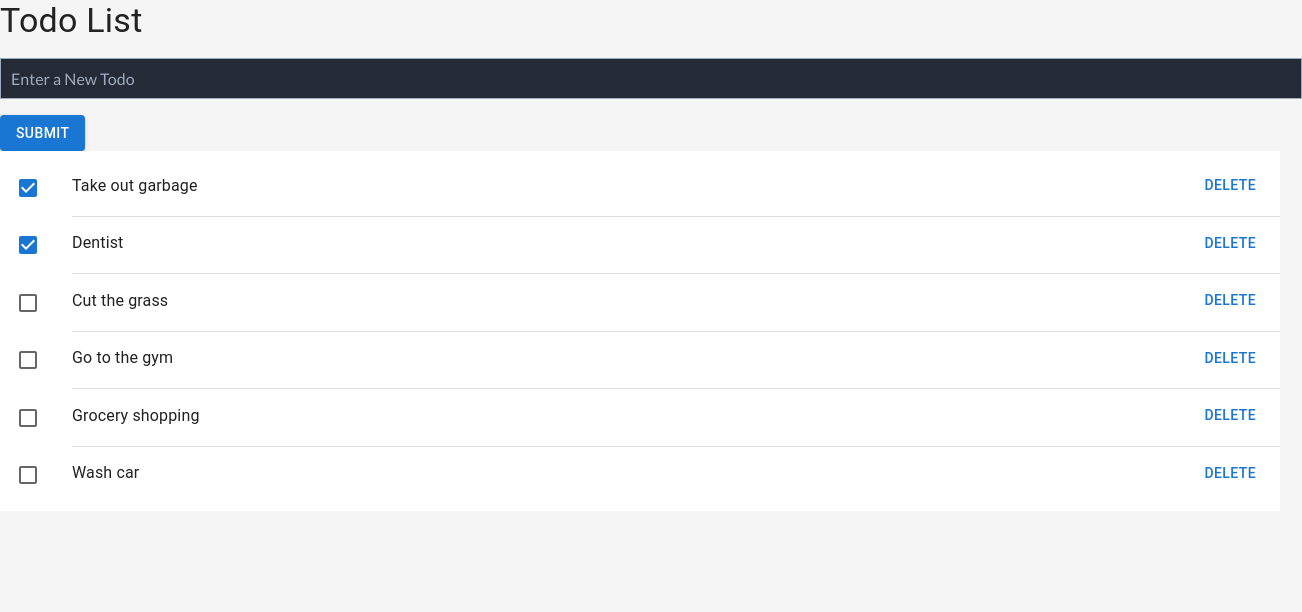
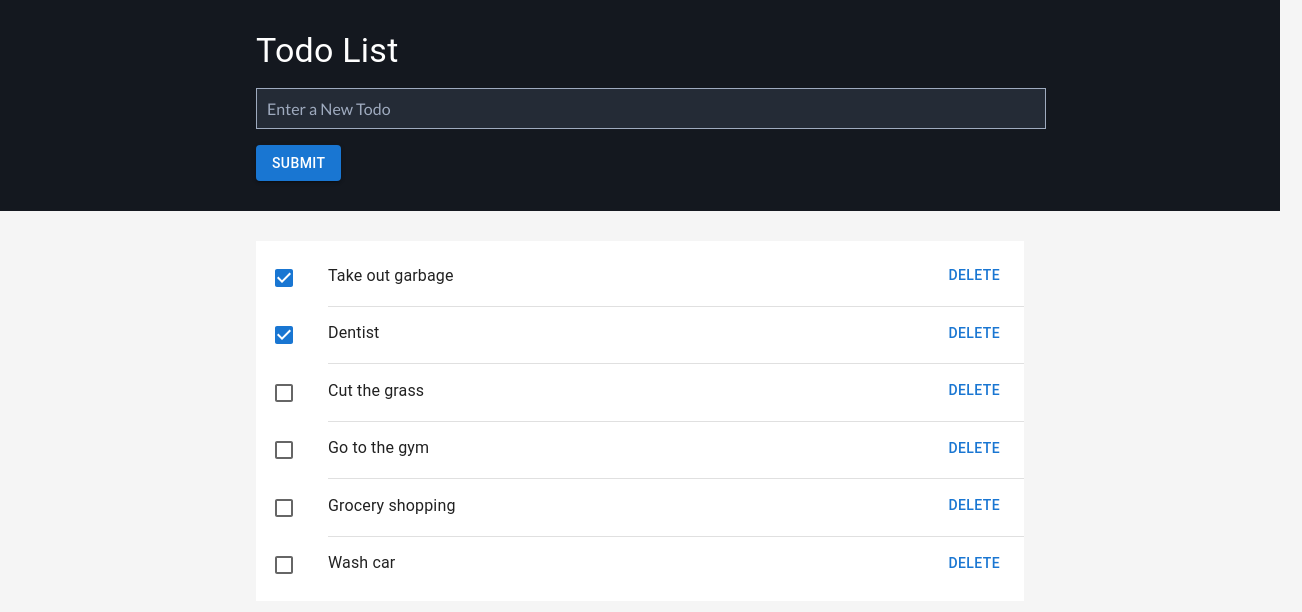
Before and after one commit to alan-eicker/rtk-query-demo, a React (Create React App) app: page / in a window 1280 px wide. Shown: the top 612 px of the page, 1302 px wide, since content can reach past the window. Built offline with nearby package versions, Linux system fonts and the light colour scheme; data requests are answered from the project's data file.

Commit message:
layout refactoring

```diff
--- a/src/features/todos/TodoList/TodoList.css
+++ /dev/null
@@ -1,17 +0,0 @@
-.todo-list-hd {
-  text-align: center;
-  background: #14181f;
-  padding: 30px;
-  color: #fff;
-}
-
-.todo-list-hd-content {
-  max-width: 768px;
-  margin: 0 auto;
-}
-
-.todo-list-bd {
-  padding: 30px;
-  max-width: 768px;
-  margin: 0 auto;
-}
--- a/src/features/todos/TodoList/TodoList.jsx
+++ b/src/features/todos/TodoList/TodoList.jsx
@@ -6,6 +6,8 @@ import Alert from '@mui/material/Alert';
 import CircularProgress from '@mui/material/CircularProgress';
 import Grid from '@mui/material/Grid';
 import List from '@mui/material/List';
+import Paper from '@mui/material/Paper';
+import Box from '@mui/material/Box';
 import TodoListItem from '../TodoListItem';
 import {
   useGetTodosQuery,
@@ -90,17 +92,19 @@ const TodoList = () => {
   }
 
   return (
-    <div className="todo-list">
-      <div className="todo-list-hd">
-        <div className="todo-list-hd-content">
+    <>
+      <Box sx={{ backgroundColor: '#14181f', color: '#fff', p: '30px' }}>
+        <Box sx={{ maxWidth: 768, m: '0 auto' }}>
           <Typography variant="h4" component="h1" sx={{ mb: 2 }}>
             Todo List
           </Typography>
           {newTodoForm}
-        </div>
-      </div>
-      <div className="todo-list-bd">{content}</div>
-    </div>
+        </Box>
+      </Box>
+      <Paper elevation={0} sx={{ maxWidth: 768, m: '30px auto' }}>
+        {content}
+      </Paper>
+    </>
   );
 };
 
--- a/src/index.css
+++ b/src/index.css
@@ -40,5 +40,3 @@ input[type='text']:focus {
   /* Microsoft Edge */
   color: #9fabbf;
 }
-
-@import './features/todos/TodoList/TodoList.css';
```
Also changed, not shown: 1 other file (tests, documents, lock files or other folders).
